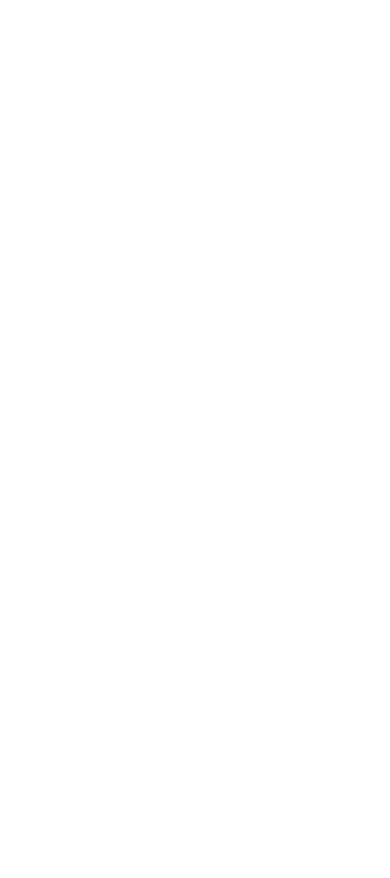
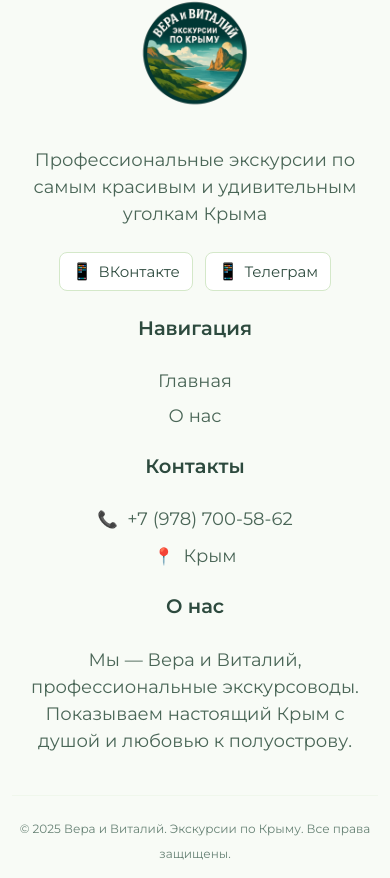
Before and after one commit to artemiy6451/travel-site-frontend, a Vue app: page /excursion/1 in a window 390 px wide. Shown: the part 2449-3327 px from the top of the page. Before the commit the page ends 2425 px from the top, so only its background shows below. Built offline with nearby package versions, Linux system fonts and the light colour scheme; no server answers.

Commit message:
add: footer to all pages

```diff
--- a/src/App.vue
+++ b/src/App.vue
@@ -1,9 +1,11 @@
 <script setup lang="ts">
 import { RouterView } from 'vue-router'
+import FooterComponent from './components/UI/FooterComponent.vue';
 </script>
 
 <template>
   <RouterView />
+  <FooterComponent />
 </template>
 
 <style scoped></style>
--- a/src/components/Cards/ExcursionCard.vue
+++ b/src/components/Cards/ExcursionCard.vue
@@ -1,5 +1,5 @@
 <template>
-  <div class="card" @click="$emit('click', excursion)">
+  <div class="card" @click="$emit('view-details', excursion.id)">
     <div class="card-image">
       <img :src="excursion.image_url" :alt="excursion.title" @error="handleImageError" />
       <div class="card-price">{{ formatPrice(excursion.price) }}</div>
@@ -54,7 +54,6 @@
 }
 
 interface Emits {
-  (e: 'click', excursion: Excursion): void
   (e: 'view-details', id: number): void
 }
 
--- a/src/components/Excursion/ExcursionItinerary.vue
+++ b/src/components/Excursion/ExcursionItinerary.vue
@@ -32,10 +32,6 @@
 </script>
 
 <style scoped>
-.itinerary-section {
-  margin-bottom: 40px;
-}
-
 .section-title {
   font-size: 1.5rem;
   font-weight: 700;
--- /dev/null
+++ b/src/components/UI/FooterComponent.vue
@@ -0,0 +1,357 @@
+<template>
+  <footer class="footer_container">
+    <div class="footer_content">
+      <!-- Логотип и описание -->
+      <div class="footer_section">
+        <div class="footer_logo">
+          <img src="@/assets/logo.png" alt="Логотип" class="logo" />
+        </div>
+        <p class="footer_description">
+          Профессиональные экскурсии по самым красивым и удивительным уголкам Крыма
+        </p>
+        <div class="social_links">
+          <a
+            href="https://vk.com/vvvectaa"
+            target="_blank"
+            class="social_link"
+            aria-label="Наша группа ВКонтакте"
+          >
+            <span class="social_icon">📱</span>
+            ВКонтакте
+          </a>
+          <a
+            href="https://vk.com/vvvectaa"
+            target="_blank"
+            class="social_link"
+            aria-label="Наша группа ВКонтакте"
+          >
+            <span class="social_icon">📱</span>
+            Телеграм
+          </a>
+        </div>
+      </div>
+
+      <!-- Навигация -->
+      <div class="footer_section">
+        <h3 class="section_title">Навигация</h3>
+        <nav class="footer_nav">
+          <router-link to="/" class="nav_link">Главная</router-link>
+          <router-link to="/about" class="nav_link">О нас</router-link>
+        </nav>
+      </div>
+
+      <!-- Контакты -->
+      <div class="footer_section">
+        <h3 class="section_title">Контакты</h3>
+        <div class="contact_info">
+          <div class="contact_item">
+            <span class="contact_icon">📞</span>
+            <a href="tel:+79787005862" class="contact_link">+7 (978) 700-58-62</a>
+          </div>
+          <div class="contact_item">
+            <span class="contact_icon">📍</span>
+            <span class="contact_text">Крым</span>
+          </div>
+        </div>
+      </div>
+
+      <!-- О нас -->
+      <div class="footer_section">
+        <h3 class="section_title">О нас</h3>
+        <p class="about_text">
+          Мы — Вера и Виталий, профессиональные экскурсоводы.
+          Показываем настоящий Крым с душой и любовью к полуострову.
+        </p>
+      </div>
+    </div>
+
+    <!-- Копирайт -->
+    <div class="footer_bottom">
+      <div class="copyright">
+        © {{ currentYear }} Вера и Виталий. Экскурсии по Крыму. Все права защищены.
+      </div>
+    </div>
+  </footer>
+</template>
+
+<script setup lang="ts">
+import { ref } from 'vue'
+
+const currentYear = ref(new Date().getFullYear())
+</script>
+
+<style scoped>
+.footer_container {
+  background: var(--green-bg);
+  border-top: 1px solid var(--border-green);
+  padding: 40px 20px 20px;
+  margin-top: auto;
+}
+
+.footer_content {
+  display: grid;
+  grid-template-columns: 2fr 1fr 1fr 1.5fr;
+  gap: 40px;
+  max-width: 1200px;
+  margin: 0 auto;
+  align-items: start;
+}
+
+.footer_section {
+  display: flex;
+  flex-direction: column;
+  gap: 16px;
+}
+
+.footer_logo .logo {
+  width: 160px;
+  height: auto;
+  margin-bottom: 12px;
+}
+
+.footer_description {
+  color: var(--text-medium);
+  line-height: 1.5;
+  font-size: 1.2rem;
+  margin: 0;
+}
+
+.social_links {
+  display: flex;
+  gap: 12px;
+  margin-top: 8px;
+}
+
+.social_link {
+  display: flex;
+  align-items: center;
+  gap: 6px;
+  padding: 8px 16px;
+  background: var(--white);
+  border: 1px solid var(--border-green-medium);
+  border-radius: 8px;
+  color: var(--text-dark);
+  text-decoration: none;
+  font-size: 0.9rem;
+  transition: all 0.3s ease;
+}
+
+.social_link:hover {
+  background: var(--green-lightest);
+  transform: translateY(-1px);
+  box-shadow: 0 4px 12px var(--shadow-green-light);
+}
+
+.social_icon {
+  font-size: 1.1rem;
+}
+
+.section_title {
+  font-size: 1.1rem;
+  font-weight: 600;
+  color: var(--text-dark);
+  margin: 0 0 12px 0;
+}
+
+.footer_nav {
+  display: flex;
+  flex-direction: column;
+  gap: 10px;
+}
+
+.nav_link {
+  color: var(--text-medium);
+  text-decoration: none;
+  transition: color 0.3s ease;
+  font-size: 0.95rem;
+}
+
+.nav_link:hover {
+  color: var(--green-primary);
+}
+
+.nav_link.router-link-active {
+  color: var(--green-primary);
+  font-weight: 500;
+}
+
+.contact_info {
+  display: flex;
+  flex-direction: column;
+  gap: 12px;
+}
+
+.contact_item {
+  display: flex;
+  align-items: center;
+  gap: 10px;
+}
+
+.contact_icon {
+  font-size: 1.1rem;
+  width: 20px;
+  text-align: center;
+}
+
+.contact_link,
+.contact_text {
+  color: var(--text-medium);
+  text-decoration: none;
+  font-size: 0.95rem;
+}
+
+.contact_link:hover {
+  color: var(--green-primary);
+}
+
+.about_text {
+  color: var(--text-medium);
+  line-height: 1.5;
+  font-size: 0.9rem;
+  margin: 0;
+}
+
+.footer_support {
+  margin-top: 8px;
+}
+
+.footer_bottom {
+  border-top: 1px solid var(--border-green-light);
+  padding-top: 20px;
+  margin-top: 40px;
+  text-align: center;
+}
+
+.copyright {
+  color: var(--text-light);
+  font-size: 0.85rem;
+}
+
+/* Адаптивность */
+@media (max-width: 1024px) {
+  .footer_content {
+    grid-template-columns: 1fr 1fr;
+    gap: 30px;
+  }
+}
+
+@media (max-width: 768px) {
+  .footer_container {
+    padding: 30px 16px 16px;
+  }
+
+  .footer_content {
+    grid-template-columns: 1fr;
+    gap: 30px;
+    text-align: center;
+  }
+
+  .footer_section {
+    align-items: center;
+  }
+
+  .footer_logo .logo {
+    width: 140px;
+  }
+
+  .social_links {
+    justify-content: center;
+  }
+
+  .contact_item {
+    justify-content: center;
+  }
+
+  .footer_nav {
+    align-items: center;
+  }
+}
+
+@media (max-width: 480px) {
+  .footer_container {
+    padding: 25px 12px 12px;
+  }
+
+  .footer_content {
+    gap: 25px;
+  }
+
+  .footer_logo .logo {
+    width: 120px;
+  }
+
+  .footer_description {
+    font-size: 1.2rem;
+  }
+
+  .section_title {
+    font-size: 1.3rem;
+  }
+
+  .nav_link,
+  .contact_link,
+  .contact_text,
+  .about_text {
+    font-size: 1.2rem;
+  }
+
+  .social_link {
+    padding: 6px 12px;
+    font-size: 1rem;
+  }
+
+  .copyright {
+    font-size: 0.8rem;
+  }
+}
+
+/* Дополнительные улучшения для очень маленьких экранов */
+@media (max-width: 360px) {
+  .footer_container {
+    padding: 20px 10px 10px;
+  }
+
+  .footer_content {
+    gap: 20px;
+  }
+
+  .footer_logo .logo {
+    width: 100px;
+  }
+}
+
+/* Поддержка темной темы */
+@media (prefers-color-scheme: dark) {
+  .footer_container {
+    background: var(--green-darker);
+    border-top-color: var(--green-dark);
+  }
+
+  .footer_description,
+  .nav_link,
+  .contact_link,
+  .contact_text,
+  .about_text,
+  .copyright {
+    color: var(--green-lighter);
+  }
+
+  .section_title {
+    color: var(--white);
+  }
+
+  .social_link {
+    background: var(--green-dark);
+    border-color: var(--green-primary);
+    color: var(--white);
+  }
+
+  .social_link:hover {
+    background: var(--green-primary);
+  }
+
+  .footer_bottom {
+    border-top-color: var(--green-dark);
+  }
+}
+</style>
--- a/src/views/ExcursionDetail.vue
+++ b/src/views/ExcursionDetail.vue
@@ -428,7 +428,7 @@
 .main-content {
   max-width: 1200px;
   margin: 0 auto;
-  padding: 40px 20px 120px;
+  padding: 40px 20px 40px;
 }
 
 /* Секция места сбора */
```
